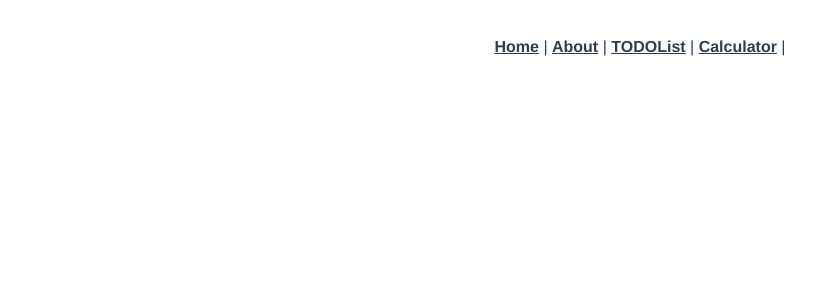
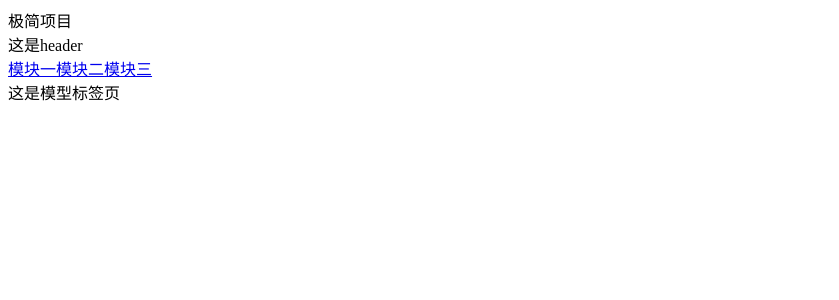
Before and after one commit to havefan-cccoder/vue-cli-pro, a Vue app: page /lightmodel/modelbase in a window 1280 px wide. Shown: the top 300 px of the page, without its empty margins (0-839 px from the left). Built offline with nearby package versions, Linux system fonts and the light colour scheme.

Commit message:
添加登录组件，添加极简入口

```diff
--- a/src/App.vue
+++ b/src/App.vue
@@ -1,31 +1,11 @@
 <template>
   <div id="app">
-    <div id="nav">
-      <router-link to="/">Home</router-link> |
-      <router-link to="/about">About</router-link> |
-      <router-link to="/todolist">TODOList</router-link> |
-      <router-link to="/calculator">Calculator</router-link> |
-    </div>
     <router-view/>
   </div>
 </template>
 
-<style lang="less">
-#app {
-  font-family: 'Avenir', Helvetica, Arial, sans-serif;
-  -webkit-font-smoothing: antialiased;
-  -moz-osx-font-smoothing: grayscale;
-  text-align: center;
-  color: #2c3e50;
+<script>
+export default {
+    name: 'App'
 }
-#nav {
-  padding: 30px;
-  a {
-    font-weight: bold;
-    color: #2c3e50;
-    &.router-link-exact-active {
-      color: #42b983;
-    }
-  }
-}
-</style>
+</script>
--- /dev/null
+++ b/src/components/Header.vue
@@ -0,0 +1,11 @@
+<template>
+    <div>
+        这是header
+    </div>
+</template>
+<script>
+export default {
+    name: 'header',
+
+}
+</script>
--- /dev/null
+++ b/src/components/Navbar.vue
@@ -0,0 +1,7 @@
+<template>
+    <nav>
+        <router-link to="/lightmodel/quickmodel">模块一</router-link>
+        <router-link to="/lightmodel/modelbase">模块二</router-link>
+        <router-link to="/lightmodel/resourcepool">模块三</router-link>
+    </nav>
+</template>
--- a/src/router.js
+++ b/src/router.js
@@ -1,20 +1,35 @@
 import Vue from 'vue'
 import Router from 'vue-router'
 import Home from './views/Home.vue'
-
+import Login from './views/Login.vue'
 Vue.use(Router)
 
 export default new Router({
   mode: 'history',
   base: process.env.BASE_URL,
   routes: [
+
+    // {
+    //   path: '/',
+    //   name: 'home',
+    //   component: Home
+    // },
     {
         path: '/',
+        name: 'login',
+        component: Login
+    },
+    {
+        path: '',
+        name: 'start',
+        component: () => import('./views/start.vue'),
+        children:[{
+            path: '/start',
             name: 'home',
             component: Home
           },
           {
-      path: '/about',
+            path: '/start/about',
             name: 'about',
             // route level code-splitting
             // this generates a separate chunk (about.[hash].js) for this route
@@ -22,14 +37,35 @@ export default new Router({
             component: () => import(/* webpackChunkName: "about" */ './views/About.vue')
           },
           {
-      path: '/todolist',
+            path: '/start/todolist',
             name: 'todolist',
             component: () => import('./views/todolist.vue')
           },
           {
-      path: '/calculator',
+            path: '/start/calculator',
             name: 'calculator',
             component: () => import('./views/calculator.vue')
+          },
+        ]
+    },
+    {
+        path: '/lightmodel',
+        name: 'lightmodel',
+        component: () => import('./views/Lightmodel.vue'),
+        children: [
+            {
+                path: 'quickmodel',
+                component: () => import('./views/lightmodel/quickmodel.vue')
+            },
+            {
+                path: 'modelbase',
+                component: () => import('./views/lightmodel/modelbase.vue')
+            },
+            {
+                path: 'resourcepool',
+                component: () => import('./views/lightmodel/resourcepool.vue')
+            }
+        ]
     }
   ]
 })
--- /dev/null
+++ b/src/views/Lightmodel.vue
@@ -0,0 +1,19 @@
+<template>
+    <div>
+        极简项目
+        <headerCom></headerCom>
+        <navbar></navbar>
+        <router-view/>
+    </div>
+</template>
+<script>
+import headerCom from './../components/Header'
+import navbar from './../components/Navbar'
+export default {
+    name: 'lightmodel',
+    components: {
+        headerCom:headerCom,
+        navbar:navbar
+    }
+}
+</script>
--- /dev/null
+++ b/src/views/Login.vue
@@ -0,0 +1,20 @@
+<template>
+    <div>
+        用户名：
+        <input type="text" name="" id="">
+        密码：
+        <input type="text" name="" id="">
+        <button @click="login()">登录</button>
+    </div>
+</template>
+
+<script>
+export default {
+    name: 'login',
+    methods: {
+        login() {
+            this.$router.push('/start')
+        }
+    }
+}
+</script>
--- /dev/null
+++ b/src/views/lightmodel/modelbase.vue
@@ -0,0 +1,11 @@
+<template>
+    <div>
+        这是模型标签页
+    </div>
+</template>
+
+<script>
+export default {
+    name: 'modelbase'
+}
+</script>
--- /dev/null
+++ b/src/views/lightmodel/quickmodel.vue
@@ -0,0 +1,11 @@
+<template>
+    <div>
+        这是快速建模页
+    </div>
+</template>
+
+<script>
+export default {
+    name: 'quickmodel'
+}
+</script>
--- /dev/null
+++ b/src/views/lightmodel/resourcepool.vue
@@ -0,0 +1,11 @@
+<template>
+    <div>
+        这是资源池页
+    </div>
+</template>
+
+<script>
+export default {
+    name: 'resourcepool'
+}
+</script>
--- /dev/null
+++ b/src/views/start.vue
@@ -0,0 +1,31 @@
+<template>
+  <div id="start">
+    <div id="nav">
+      <router-link to="/start">Home</router-link> |
+      <router-link to="/start/about">About</router-link> |
+      <router-link to="/start/todolist">TODOList</router-link> |
+      <router-link to="/start/calculator">Calculator</router-link> |
+      <router-link to="/lightmodel/quickmodel">Lightmodel</router-link> |
+    </div>
+    <router-view/>
+  </div>
+</template>
+<style lang="less">
+#start {
+  font-family: 'Avenir', Helvetica, Arial, sans-serif;
+  -webkit-font-smoothing: antialiased;
+  -moz-osx-font-smoothing: grayscale;
+  text-align: center;
+  color: #2c3e50;
+}
+#nav {
+  padding: 30px;
+  a {
+    font-weight: bold;
+    color: #2c3e50;
+    &.router-link-exact-active {
+      color: #42b983;
+    }
+  }
+}
+</style>
```
Lines whose indentation alone changed are shown as unchanged.
